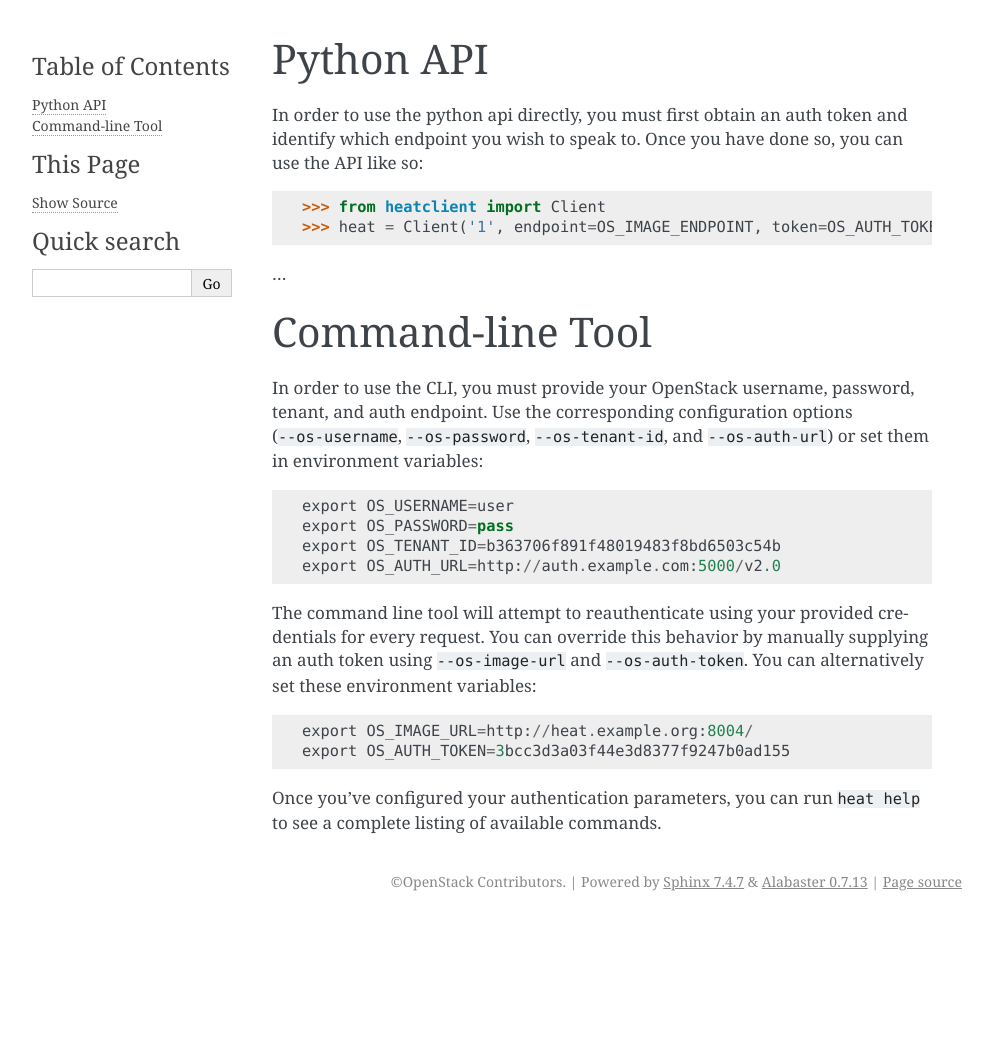
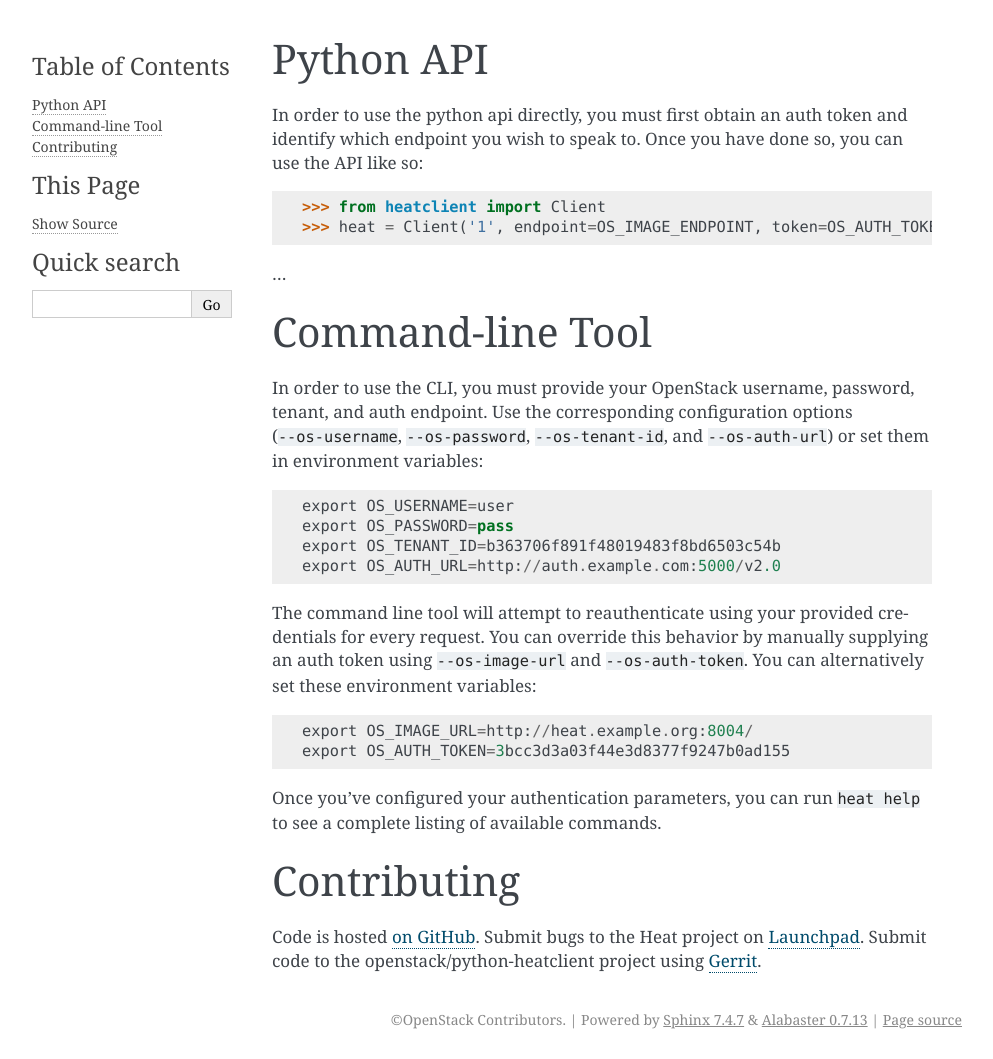
Before and after one commit to openstack/python-heatclient, a Sphinx documentation site: the page built from doc/source/index.rst, in a window 1280 px wide. Shown: the whole page, without its empty margins (148-1141 px from the left). Built offline with Sphinx 7.4.7, drawn with Linux system fonts in a browser that asks for light colours; before the commit the page ends 921 px from its top, so only the background shows below that.

Commit message:
Add a contibuting section to index.rst
This should make it look more consistent with the other
projects.

Change-Id: I2a3dd716215e68e2bafed17d059010ccb70d6ccf

```diff
--- a/doc/source/index.rst
+++ b/doc/source/index.rst
@@ -22,3 +22,13 @@
     export OS_AUTH_TOKEN=3bcc3d3a03f44e3d8377f9247b0ad155
 
 Once you've configured your authentication parameters, you can run ``heat help`` to see a complete listing of available commands.
+
+Contributing
+============
+Code is hosted `on GitHub`_. Submit bugs to the Heat project on
+`Launchpad`_. Submit code to the openstack/python-heatclient project using
+`Gerrit`_.
+
+.. _on GitHub: https://github.com/openstack/python-heatclient
+.. _Launchpad: https://launchpad.net/python-heatclient
+.. _Gerrit: http://wiki.openstack.org/GerritWorkflow
```
